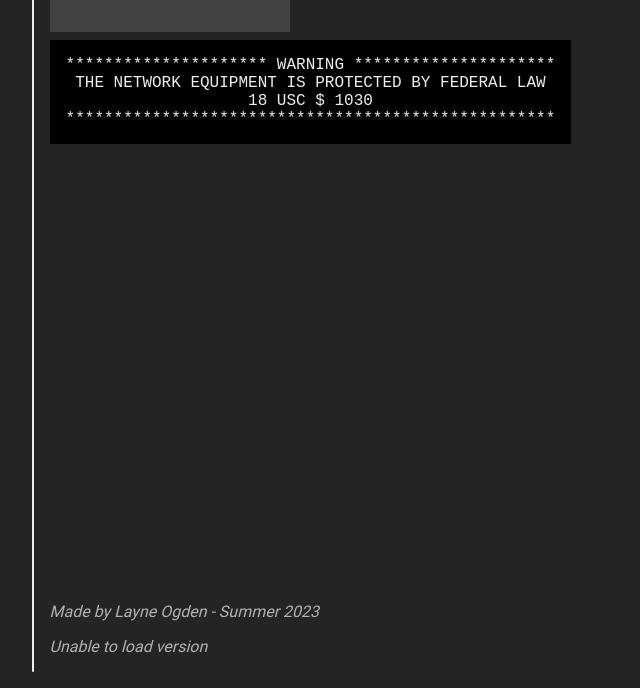
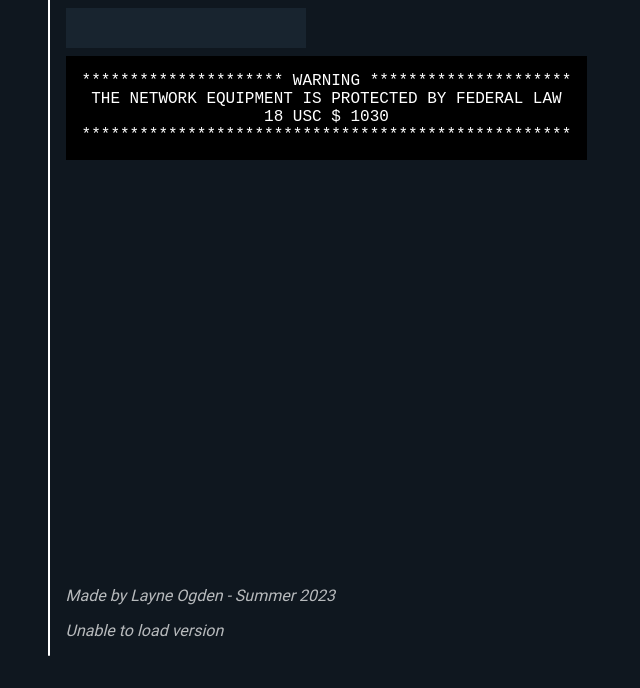
Before and after one commit to jessamine-dto/switch-banner-creator, a plain HTML site: page index.html in a window 1280 px wide. Shown: the part 112-800 px from the top of the page, without its empty margins (0-640 px from the left). Drawn offline with Linux system fonts and the light colour scheme; no server answers.

Commit message:
naively convert colors in base.css

```diff
--- a/js/generateLastCommitText.js
+++ b/js/generateLastCommitText.js
@@ -2,8 +2,11 @@ const versionSpan = document.getElementById("last-updated");
 async function fetchLastCommit() {
     return await fetch('https://api.github.com/repos/jessamine-dto/switch-banner-creator/commits?per_page=1')
         .then(res => res.json())
-        .then(res => {
-        return res[0];
+        .then((res) => {
+        return {
+            date: res[0].commit.author.date,
+            sha: res[0].sha
+        };
     })
         .catch(err => {
         return "Unable to load version";
@@ -16,7 +19,7 @@ export default async function generateLastCommitText() {
         versionSpan.textContent = "Unable to load version";
         return;
     }
-    const date = new Date(lastCommit.commit.author.date).toLocaleDateString("en-US", { dateStyle: "long" });
+    const date = new Date(lastCommit.date).toLocaleDateString("en-US", { dateStyle: "long" });
     const commit = lastCommit.sha.slice(0, 7);
     // i also hate this directly accessing the element jhghjgdfhjkdfg
     versionSpan.textContent = `Last updated ${date} (commit ${commit})`;
--- a/styles/base.css
+++ b/styles/base.css
@@ -1,28 +1,22 @@
 :root {
-	--background-color: #242424;
+	--theme-blue: hsl(209, 100%, 22%);
+	/* --theme-blue-darker: hsl(209, 100%, 14%); */
 
-	--text-color-selection: #eeeeeefe;
-	--text-color: #eeeeee;
+	--theme-cyan: hsl(205, 72%, 66%);
 
-	--shade-0: #121212;
-	--shade-1: #2a2a2a;
-	--shade-2: #313131;
-	--shade-3: #363636;
-	--shade-4: #3b3b3b;
-	--shade-5: #424242;
-	--shade-6: #6c6c6c;
+	--theme-black: hsl(210, 33%, 9%);
+	--theme-black-lighter: hsl(210, 33%, 14%);
 
-	/* font-size: calc(1vh + 0.5vw); */
-
-	color: var(--text-color);
-	font: 1em Roboto;
-}
+	--theme-white: hsl(0, 0%, 100%);
 
 
+	--background-color: var(--theme-black);
+	--text-color: var(--theme-white);
 
-::selection {
-	background-color: var(--text-color-selection);
-	color: var(--background-color);
+
+	/* arbitrary formula i made up */
+	font: max(16px, calc(0.8vmin + 0.3vmax)) Roboto;
+	color: var(--text-color);
 }
 
 
@@ -32,6 +26,13 @@ body {
 	margin: 0;
 
 	height: 100vh;
-	padding: 1rem;
+	padding: 2rem;
 	box-sizing: border-box;
 }
+
+
+
+::selection {
+	background-color: var(--text-color);
+	color: var(--background-color);
+}
--- a/styles/style.css
+++ b/styles/style.css
@@ -52,7 +52,7 @@ body {
 
 
 #wiring-closet-input {
-	background-color: var(--shade-5);
+	background-color: var(--theme-black-lighter);
 	outline: none;
 
 	box-sizing: border-box;
```
Also changed, not shown: src/generateLastCommitText.ts (+15 -5 lines).
